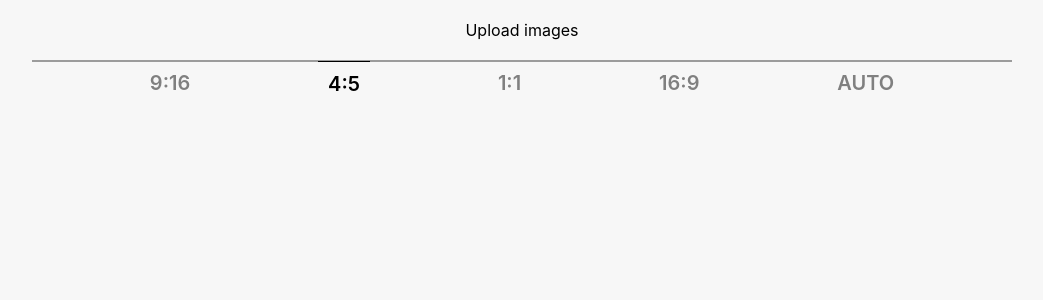
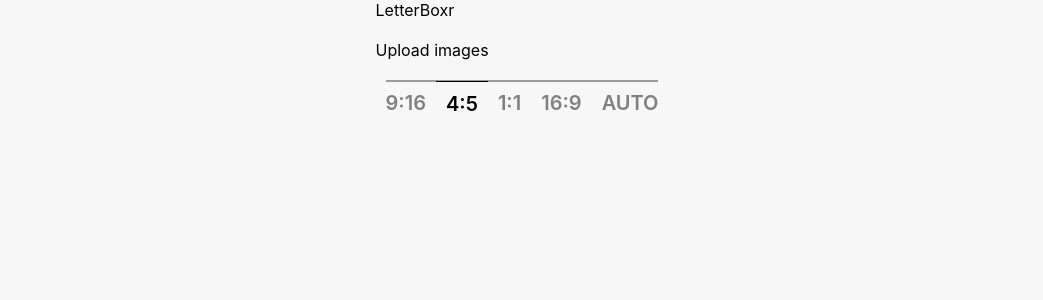
Before and after one commit to babyccino/Letterboxr, a React (Create React App) app: page / in a window 1280 px wide. Shown: the top 300 px of the page, without its empty margins (118-1161 px from the left). Built offline with nearby package versions, Linux system fonts and the light colour scheme.

Commit message:
Added logo

```diff
--- a/src/Components/App/App.js
+++ b/src/Components/App/App.js
@@ -9,10 +9,13 @@
 
 const App = () => (
 	<div className="App">
+		<DragDrop />
 		<header className="App-header">
-			<DragDrop />
-			<UploadImages />
-			<div className="imageAndRatioSelectorContainer">
+			<div className="appContainer">
+				<div className='logoAndUploadButtonContainer'>
+					<div className='logo'>LetterBoxr</div>
+					<UploadImages />
+				</div>
 				<AspectRatioSelector />
 				<ImageDisplay />
 			</div>
```
